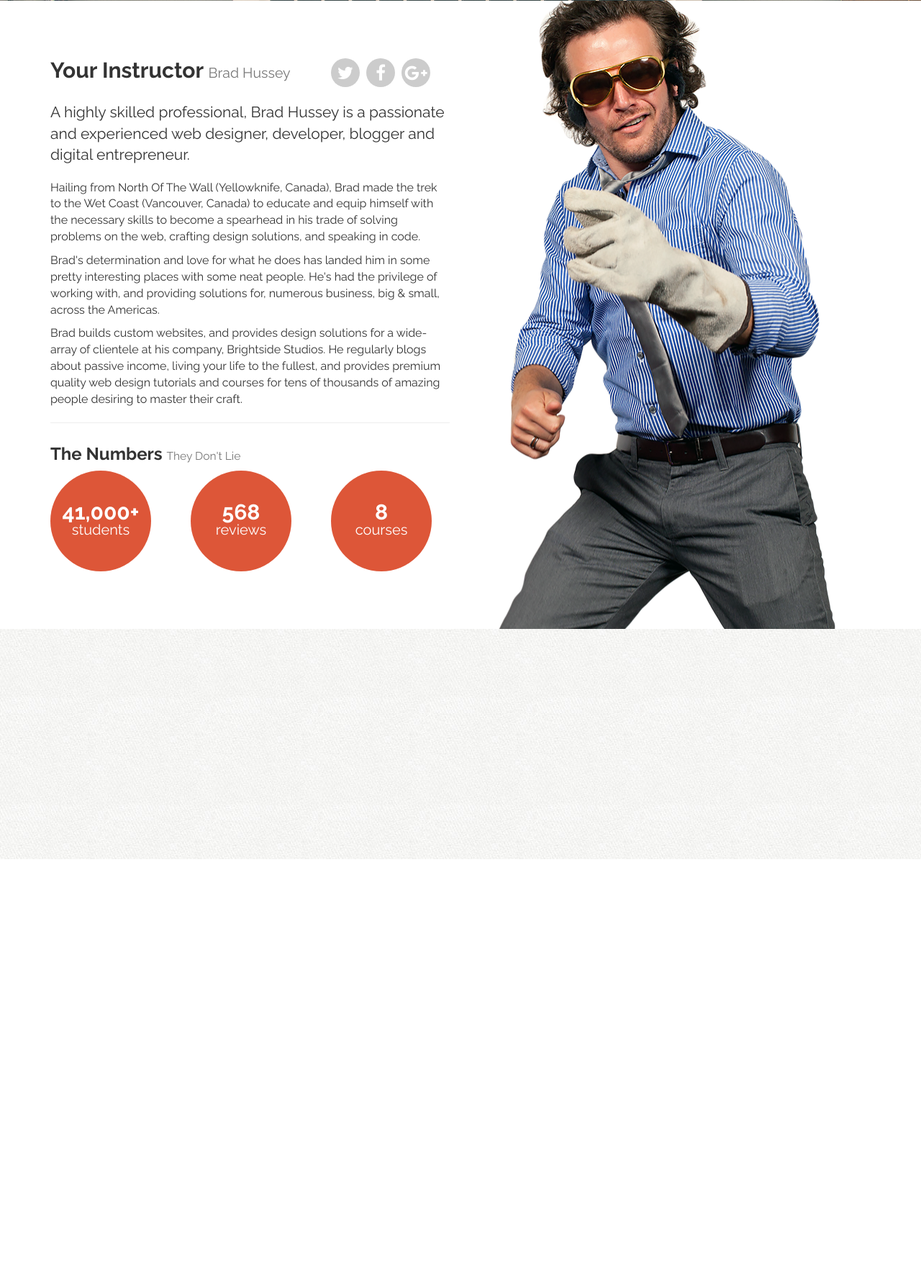
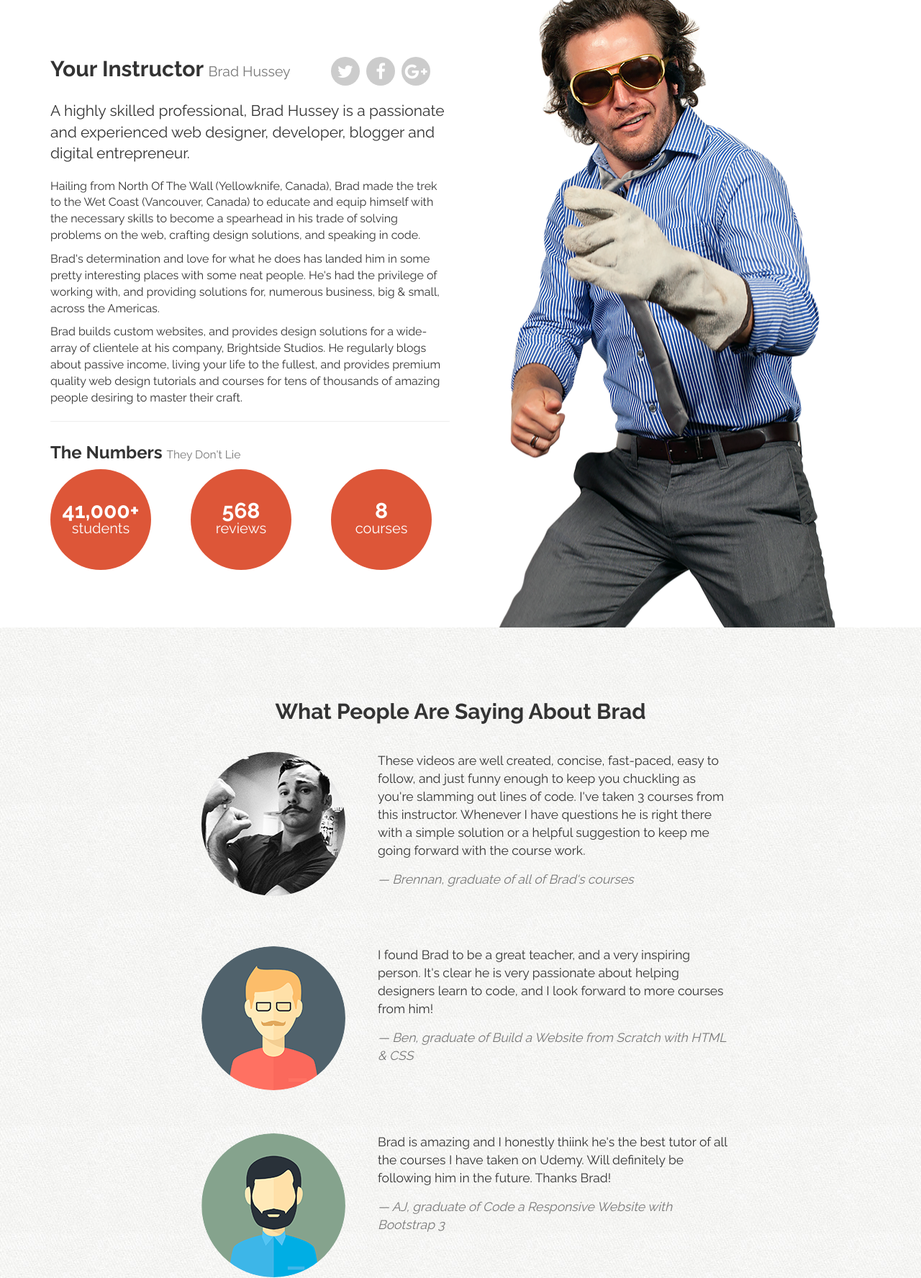
Before and after one commit to Neil-Opena/Web-Dev-Projects, a PHP site: page / in a window 1280 px wide. Shown: the part 4224-6000 px from the top of the page at 72% size. Before the commit the page ends 5418 px from the top, so only its background shows below. Run offline with PHP 8.4, Linux system fonts and the light colour scheme; some libraries are stand-ins or nearby versions.

Commit message:
Finished home page

```diff
--- a/B2W/assets/css/custom.css
+++ b/B2W/assets/css/custom.css
@@ -43,6 +43,16 @@ h4{
     font-size: 18px;
 }
 
+a:link,
+a:visited{
+    color:#dd5638;
+}
+
+a:hover{
+    text-decoration: none;
+    color:#c9302c;
+}
+
 button,
 input,
 .btn,
@@ -56,9 +66,23 @@ a.btn{
     font-weight: bold;
 }
 
+button.btn:focus{
+    outline:none !important;
+}
+
 .btn-danger{
     background-color:#dd5638;
     border-collapse:#d95131;
+}
+
+.btn-success{
+    background-color:#79b044;
+    border:none;
+}
+
+.btn-success:hover{
+    background:#6a9b3d;
+    border-color:#6a9b3d;
 }
 
 img{
@@ -94,6 +118,23 @@ img{
 
 .badge.social.gplus:hover{
     background:#db4b39;
+}
+
+blockquote{
+    padding:0;
+    border:none;
+    font-size:italic;
+    text-align:left;
+}
+
+blockquote cite{
+    display:block;
+    color:#777;
+    margin:15px 0 0 0;
+}
+
+blockquote:before{
+    display:none;
 }
 
 /*Hero*/
@@ -249,6 +290,68 @@ section h3{
     font-weight: normal;
 }
 
+#kudos{
+    text-align:center;
+}
+
+.testimonial{
+    margin-bottom:60px;
+}
+
+.testimonial img{
+    border-radius:50%;
+    -webkit-border-radius:50%;
+    -moz-border-radius:50%;
+}
+
+#signup{
+    text-align: center;
+    background:url('../img/hipster-stuff.jpg') center center repeat fixed;
+    background-size:cover;
+    color:white;
+    padding:140px 0;
+}
+
+#signup h2{
+    font-weight: normal;
+}
+
+#signup h2 strong{
+    border-bottom:solid 2px #dd5638;
+}
+
+#signup .btn{
+    font-size:24px;
+}
+
+footer{
+    background:#3e4249;
+    color:white;
+    padding:20px 0 10px;
+    font-size:12px;
+}
+
+footer p{
+    margin:0;
+}
+
+footer a:link,
+footer a:visited{
+    color:white;
+}
+
+footer a:hover{
+    color:#dd5638;
+}
+
+footer li.signup-link a{
+    color:#dd5638;
+}
+
+footer li.signup-link a:hover{
+    font-weight: bold;
+}
+
 /*Custom icon sprites*/
 i.ci{
     display:inline-block;
--- a/B2W/index.html
+++ b/B2W/index.html
@@ -268,18 +268,103 @@
     </section>
 
     <!-- Testimonials -->
-    <section>
-
+    <section id="kudos">
+        <div class="container">
+            <div class="row">
+                <div class="col-sm-8 col-sm-offset-2">
+                    <h2>What People Are Saying About Brad</h2>
+                    <div class="row testimonial">
+                        <div class="col-sm-4">
+                            <img src="assets/img/brennan.jpg" alt="Brennan">
+                        </div>
+                        <div class="col-sm-8">
+                            <blockquote>
+                                These videos are well created, concise, fast-paced, easy to follow, and just funny enough to keep you chuckling as you're slamming out lines of code. I've taken 3 courses from this instructor. Whenever I have questions he is right there with a simple solution or a helpful suggestion to keep me going forward with the course work.
+                                <cite>&mdash; Brennan, graduate of all of Brad's courses</cite>
+                            </blockquote>
+                        </div>
+                    </div>
+                    <div class="row testimonial">
+                        <div class="col-sm-4">
+                            <img src="assets/img/ben.png" alt="Illustration of a man with a moustache">
+                        </div>
+                        <div class="col-sm-8">
+                            <blockquote>
+                                I found Brad to be a great teacher, and a very inspiring person. It's clear he is very passionate about helping designers learn to code, and I look forward to more courses from him!
+                                <cite>&mdash; Ben, graduate of Build a Website from Scratch with HTML &amp; CSS</cite>
+                            </blockquote>
+                        </div>
+                    </div>
+                    <div class="row testimonial">
+                        <div class="col-sm-4">
+                            <img src="assets/img/aj.png" alt="Illustration of a man with a beard">
+                        </div>
+                        <div class="col-sm-8">
+                            <blockquote>
+                                Brad is amazing and I honestly thiink he's the best tutor of all the courses I have taken on Udemy. Will definitely be following him in the future. Thanks Brad!
+                                <cite>&mdash; AJ, graduate of Code a Responsive Website with Bootstrap 3</cite>
+                            </blockquote>
+                        </div>
+                    </div>
+                    <div class="row testimonial">
+                        <div class="col-sm-4">
+                            <img src="assets/img/ernest.png" alt="Illustration of a man with a goatee">
+                        </div>
+                        <div class="col-sm-8">
+                            <blockquote>
+                                Brad is an excellent instructor. His content is super high quality, and you can see the love and care put into every section. The tutorials are the perfect length, and you feel like you're doing something right out of the gate! I really can't believe this is free. I highly recommend taking advantage of this course.
+                                <cite>&mdash; Ernest, graduate of Code Dynamic Websites with PHP</cite>
+                            </blockquote>
+                        </div>
+                    </div>
+                </div>
+            </div>
+        </div>
     </section>
 
     <!-- Sign up section -->
-    <section>
-
+    <section id="signup" data-type="background" data-speed="4">
+        <div class="container">
+            <div class="row">
+                <div class="col-sm-6 col-sm-offset-3">
+                    <h2>Are you ready to take your coding skills to the <strong>next level</strong>?</h2>
+                    <p><a href="#" class="btn btn-lg btn-block btn-success">Yes, sign me up</a></p>
+                </div>
+            </div>
+        </div>
     </section>
 
     <!-- Footer -->
     <footer>
-
+        <div class="container">
+            <div class="col-sm-3">
+                <p><a href="/"><img src="assets/img/logo.png" alt="Bootstrap to WordPress"></a></p>
+            </div>
+            <div class="col-sm-6">
+                <nav>
+                    <ul class="list-unstyled list-inline">
+                        <li>
+                            <a href="">Home</a>
+                        </li>
+                        <li>
+                            <a href="">Blog</a>
+                        </li>
+                        <li>
+                            <a href="">Resources</a>
+                        </li>
+                        <li>
+                            <a href="">Contact</a>
+                        </li>
+                        <li class="signup-link">
+                            <a href="">Sign up now</a>
+                        </li>
+                    </ul>
+                </nav>
+            </div>
+            <div class="col-sm-3">
+                <p class="pull-right">&copy; 2017 Neil Opena</p>
+            </div>
+        </div>
     </footer>
 
     <!-- Modals -->
```
